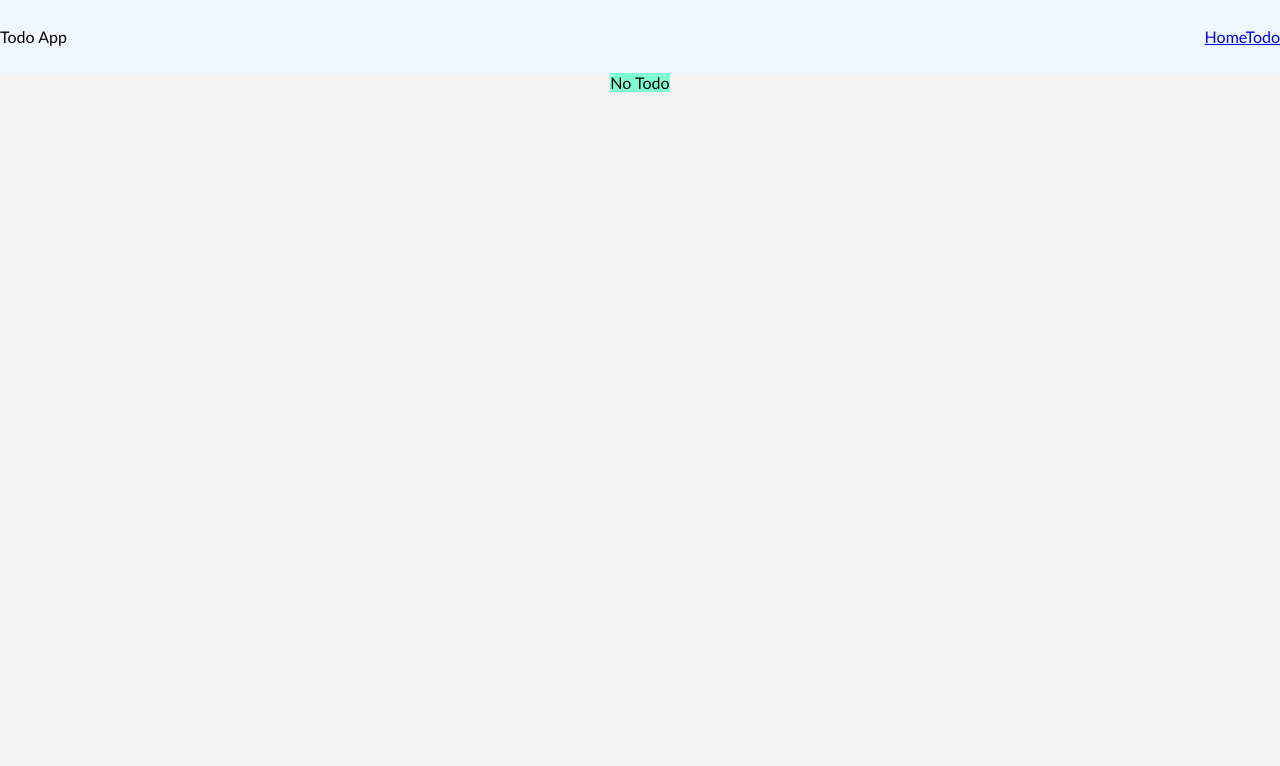
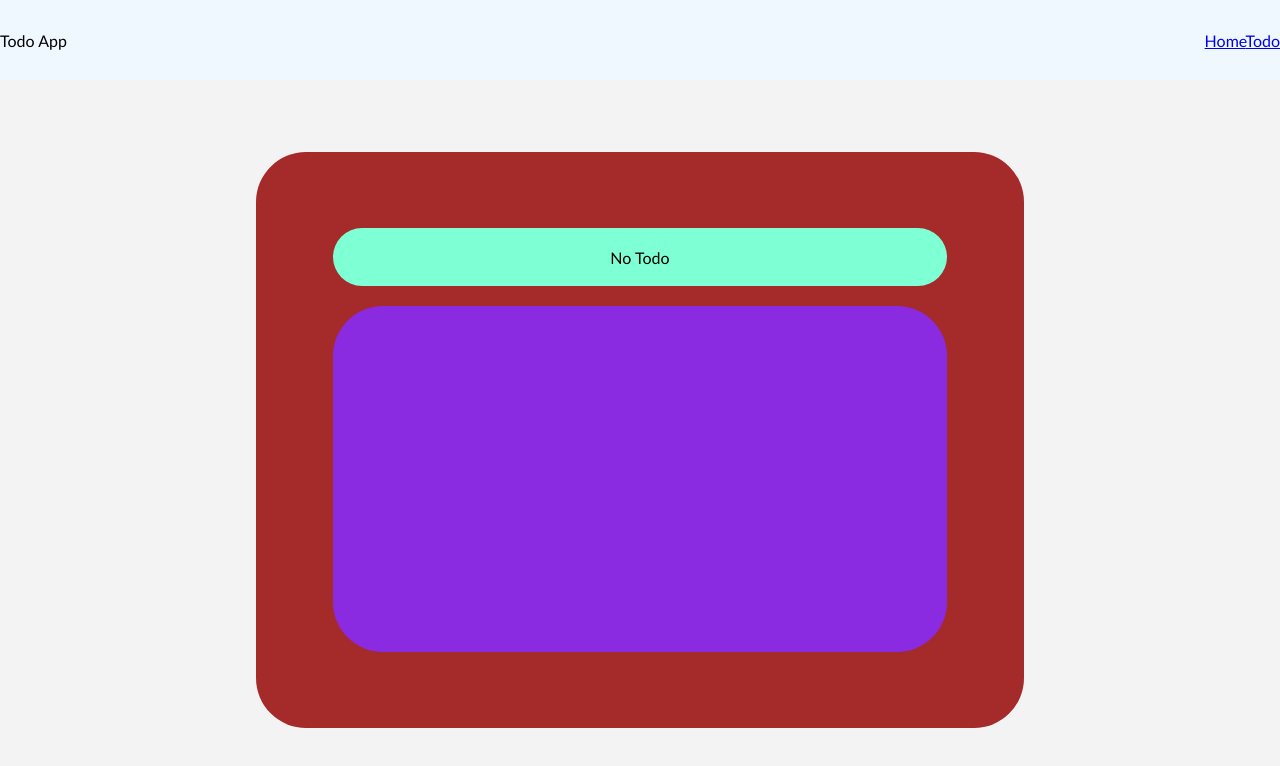
Before and after one commit to hyunhoh/Todo-App, a React (Create React App) app: page / in a window 1280 px wide. Shown: the top 766 px of the page. Built offline with nearby package versions, Linux system fonts and the light colour scheme.

Commit message:
home layout

```diff
--- a/src/components/Header.js
+++ b/src/components/Header.js
@@ -3,6 +3,7 @@ import { NavLink } from 'react-router-dom';
 
 const HeaderContainer = styled.header`
   background-color: aliceblue;
+  width: 100%;
   height: 10%;
   display: flex;
   justify-content: space-between;
--- a/src/components/TodoReport.js
+++ b/src/components/TodoReport.js
@@ -2,6 +2,13 @@ import styled from 'styled-components';
 
 const ReportContainer = styled.section`
   background-color: aquamarine;
+  width: 80%;
+  height: 10%;
+  display: flex;
+  justify-content: center;
+  align-items: center;
+  border-radius: 50px;
+  margin-bottom: 10px;
 `;
 
 const TodoReport = ({ todoList }) => {
--- a/src/components/TodoView.js
+++ b/src/components/TodoView.js
@@ -3,6 +3,14 @@ import TodoViewItem from './TodoViewItem';
 
 const ViewContainer = styled.section`
   background-color: blueviolet;
+  width: 80%;
+  height: 60%;
+  border-radius: 50px;
+  display: flex;
+  justify-content: center;
+  align-items: center;
+  flex-wrap: wrap;
+  margin-top: 10px;
 `;
 
 const TodoView = ({ todoList, setTodoList }) => {
--- a/src/components/TodoViewItem.js
+++ b/src/components/TodoViewItem.js
@@ -2,6 +2,10 @@ import styled from 'styled-components';
 
 const ViewItemContainer = styled.div`
   background-color: cadetblue;
+  width: 35%;
+  height: 35%;
+  border-radius: 20px;
+  margin: 10px;
 `;
 
 const TodoViewItem = ({ todoViewItem, handleChecked }) => {
--- a/src/pages/Home.js
+++ b/src/pages/Home.js
@@ -5,18 +5,31 @@ import TodoView from '../components/TodoView';
 const HomeMain = styled.main`
   background-color: #f3f3f3;
   width: 100%;
-  height: 100%;
+  height: 90%;
   display: flex;
-  flex-direction: column;
+  justify-content: center;
   align-items: center;
+
+  > article {
+    display: flex;
+    flex-direction: column;
+    justify-content: center;
+    align-items: center;
+    background-color: brown;
+    width: 60%;
+    height: 80%;
+    border-radius: 50px;
+  }
 `;
 
 const Home = ({ todoList, setTodoList }) => {
   return (
     <>
       <HomeMain>
-        <TodoReport todoList={todoList}></TodoReport>
-        <TodoView todoList={todoList} setTodoList={setTodoList}></TodoView>
+        <article>
+          <TodoReport todoList={todoList}></TodoReport>
+          <TodoView todoList={todoList} setTodoList={setTodoList}></TodoView>
+        </article>
       </HomeMain>
     </>
   );
```
